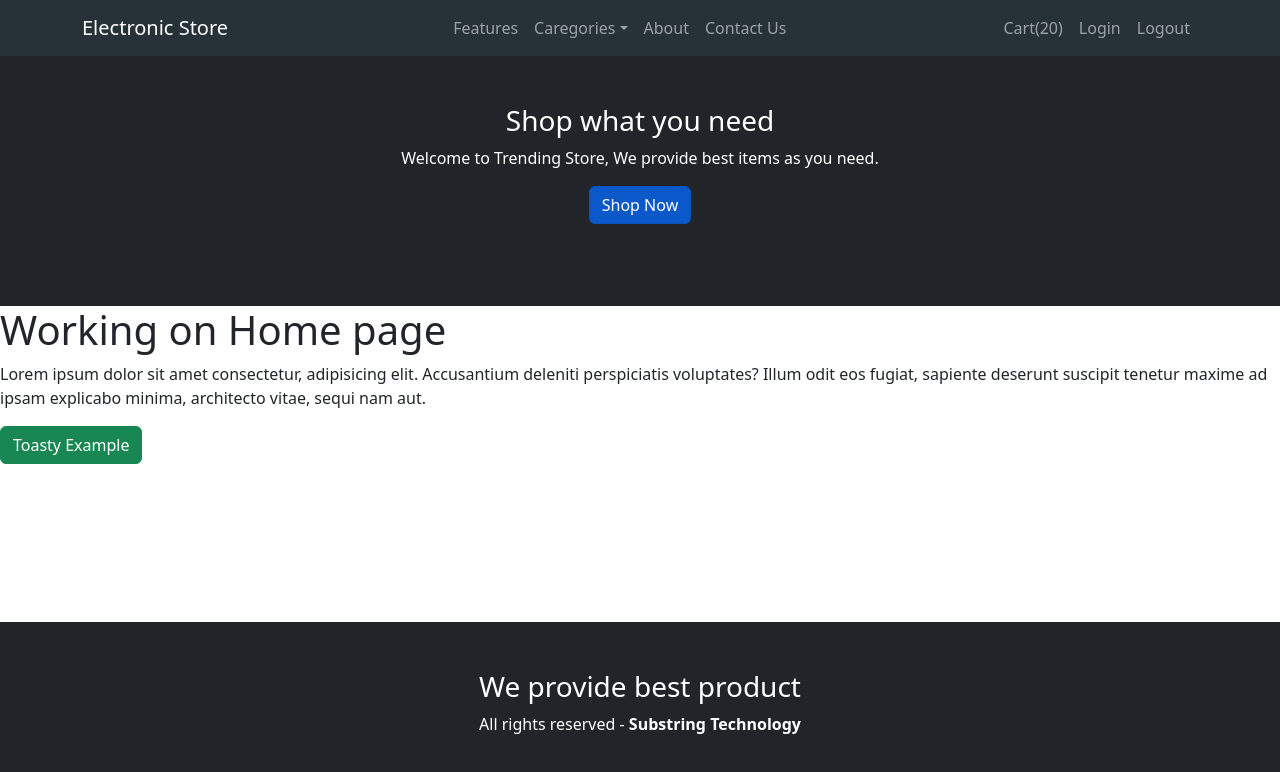
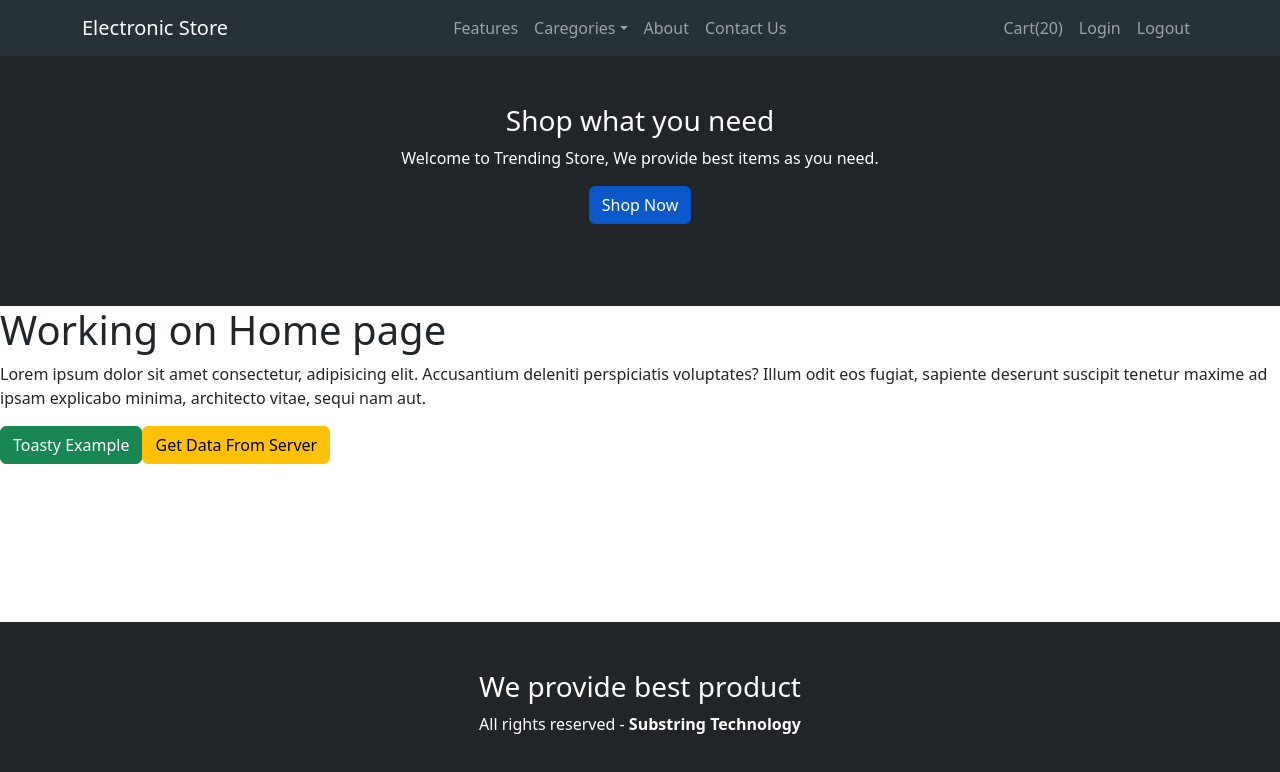
Before and after one commit to praveen8409/Electronic-Store-React, a React (Create React App) app: page / in a window 1280 px wide. Shown: the top 772 px of the page. Built offline with nearby package versions, Linux system fonts and the light colour scheme.

Commit message:
Basic setup of Aiox

```diff
--- a/package.json
+++ b/package.json
@@ -6,6 +6,7 @@
     "@testing-library/jest-dom": "^5.17.0",
     "@testing-library/react": "^13.4.0",
     "@testing-library/user-event": "^13.5.0",
+    "axios": "^1.6.1",
     "bootstrap": "^5.3.2",
     "react": "^18.2.0",
     "react-bootstrap": "^2.9.1",
--- a/src/pages/index.js
+++ b/src/pages/index.js
@@ -2,6 +2,7 @@ import React from 'react';
 import { Base } from '../components/Base';
 import { Button } from 'react-bootstrap';
 import { toast } from 'react-toastify';
+import axios from 'axios';
 
 
 export const Index = () => {
@@ -10,12 +11,26 @@ export const Index = () => {
     toast.error("Error Occured");
 
   }
+
+  function getDataFromServer(){
+    toast.success("Fatching Data From Server");
+    axios.get("https://jsonplaceholder.typicode.com/posts").then((data)=>{
+      console.log(data.data);
+      console.log("data");
+
+      toast.success("Request Done!!")
+    }).catch((erroe)=>{
+      console.log("Something went wrong");
+      toast.error("Someyhing went wrong!!");
+    })
+  }
   return (
 
     <Base title='Shop what you need' description='Welcome to Trending Store, We provide best items as you need.' buttonEnabled={true} buttonType='primary'>
       <h1>Working on Home page</h1>
       <p>Lorem ipsum dolor sit amet consectetur, adipisicing elit. Accusantium deleniti perspiciatis voluptates? Illum odit eos fugiat, sapiente deserunt suscipit tenetur maxime ad ipsam explicabo minima, architecto vitae, sequi nam aut.</p>
       <Button variant='success' onClick={showSuccessToast}>Toasty Example</Button>
+      <Button variant='warning' onClick={getDataFromServer}>Get Data From Server</Button>
     </Base>
   );
 }
```
Also changed, not shown: 1 other file (tests, documents, lock files or other folders).
